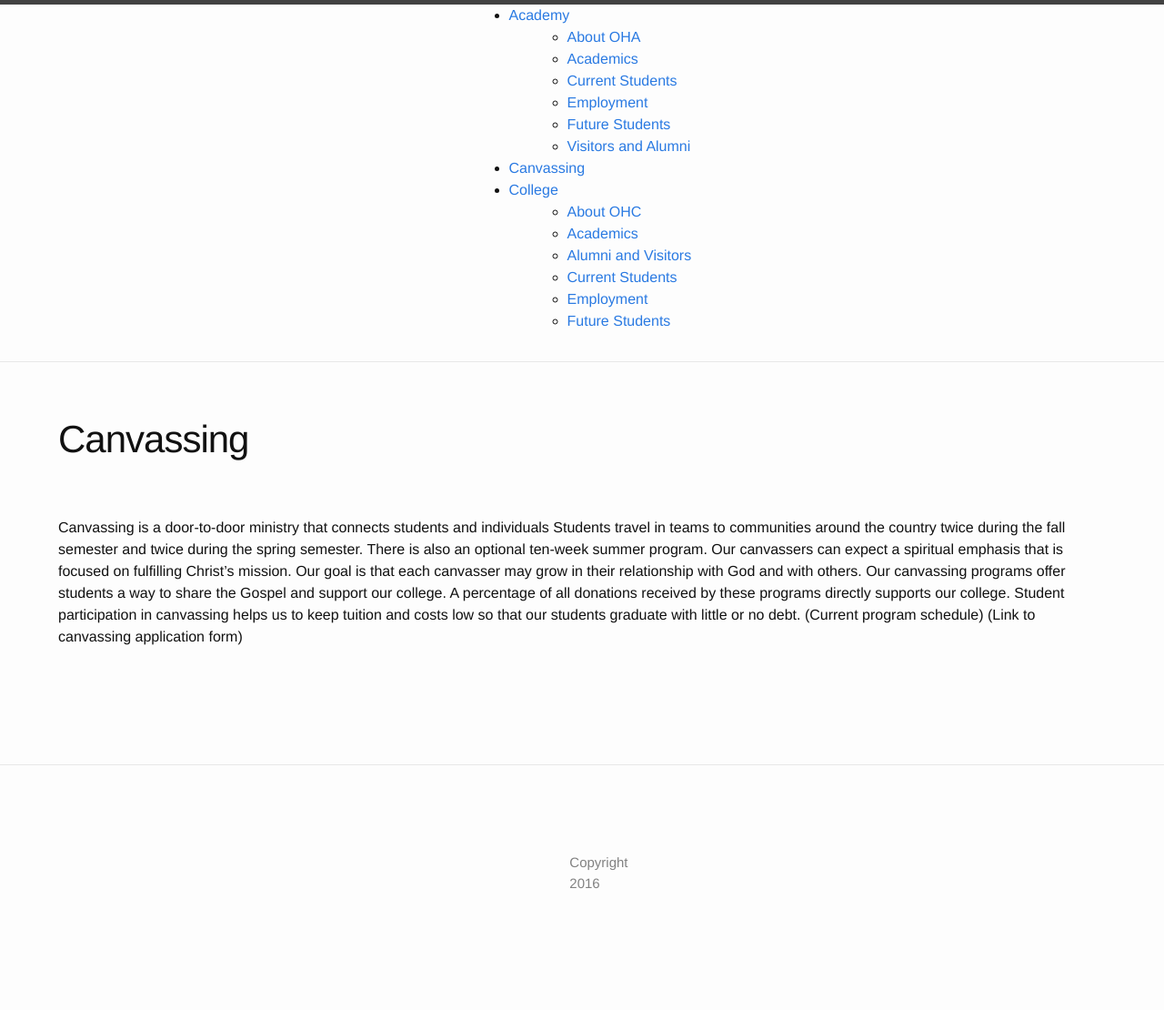
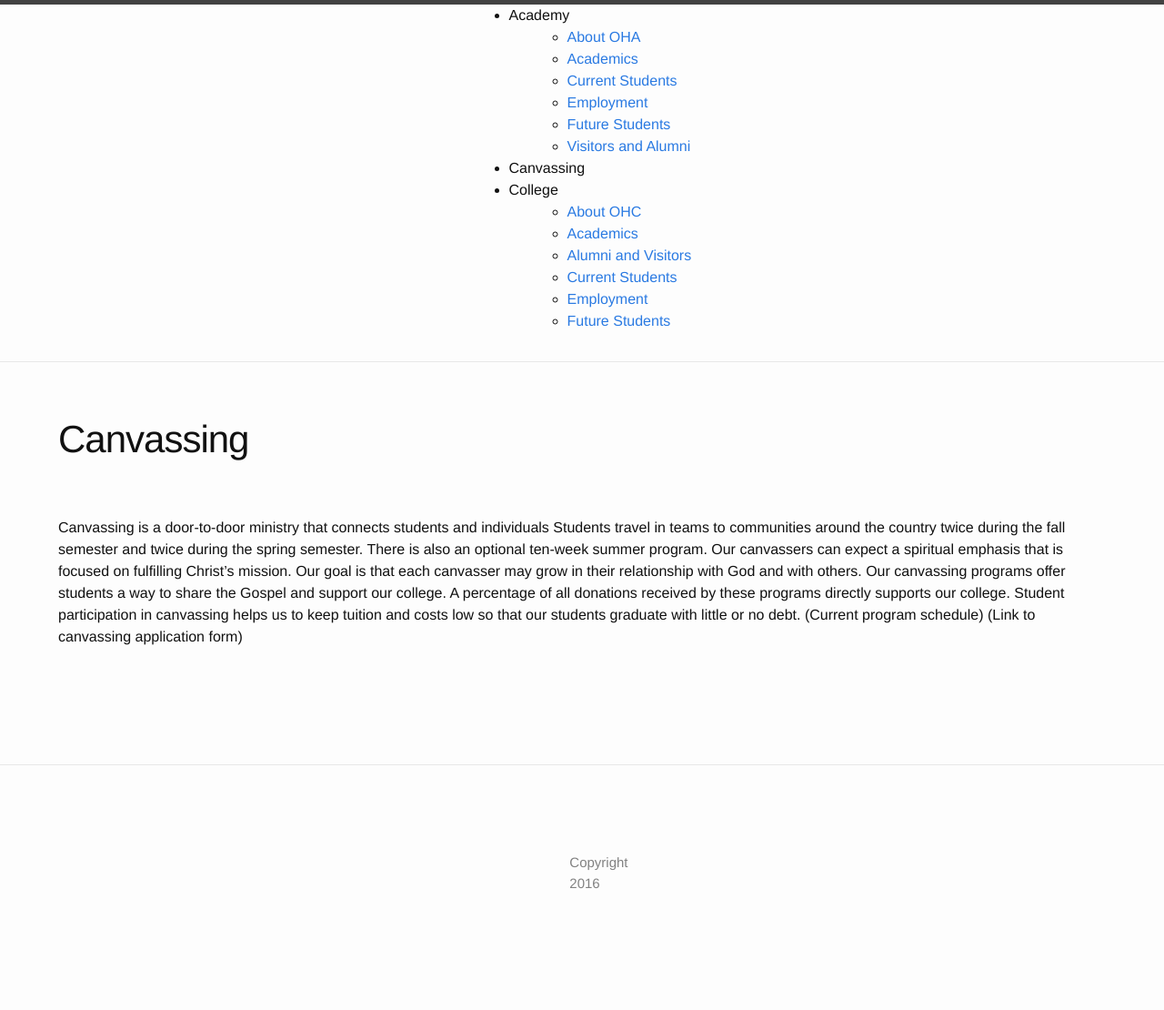
Before and after one commit to ohministries/ohministries.github.io, a Jekyll site: the page built from canvassing.md, in a window 1280 px wide. Shown: the whole page at 91% size. Built offline with Jekyll 4.4.1, drawn with Linux system fonts in a browser that asks for light colours.

Commit message:
Add ability to disable top level of nav

```diff
--- a/_includes/header.html
+++ b/_includes/header.html
@@ -21,7 +21,7 @@
       {% elsif page.url contains '/college' %}
         {% include nav.html base_url='/college/' max_depth=3 %}
       {% else %}
-        {% include nav.html max_depth=2 %}
+        {% include nav.html max_depth=2 disable_top_level_links=true %}
       {% endif %}
 
     </nav>
--- a/_includes/nav.html
+++ b/_includes/nav.html
@@ -12,13 +12,22 @@
   {% assign current_lvl_url_length = 1 %}
 {% endif %}
 
+{% if include.disable_top_level_links and start_lvl == nil %}
+  {% assign start_lvl = current_lvl_url_length %}
+{% endif %}
+
 {% capture links %}
   {% for node in site.pages %}
     {% assign node_url_length = node.url | split: '/' | size | minus: 1 %}
     {% assign filename = node.url | split: '/' | last %}
     {% if node_url_length == current_lvl_url_length and node.url contains lvl_base_url and filename != 'index.html' and filename contains 'html' %}
       <li class="page-link">
-        <a href='{{ node.url }}'>{{ node.title }}</a>
+        {% assign element = 'a' %}
+        {% if include.disable_top_level_links and start_lvl == current_lvl_url_length %}
+          {% assign element = 'span' %}
+          {% assign extra_atts = 'tabindex="-1"' %}
+        {% endif %}
+        <{{ element }} {{ extra_atts }} href='{{ node.url }}'>{{ node.title }}</{{ element }}>
         {% if include.max_depth > current_lvl_url_length | plus: 1 %}
           {% assign lvl_base_url = node.url | replace: '.html' | append: '/' %}
 
@@ -35,8 +44,6 @@
   {% endfor %}
 {% endcapture %}
 
-{% assign links = links | strip %}
-
 {% if links.size > 0 %}
-<ul>{{ links }}</ul>
+<ul>{{ links | strip }}</ul>
 {% endif %}
```
Also changed, not shown: other parts of _includes/nav.html (+1 -1 lines).
